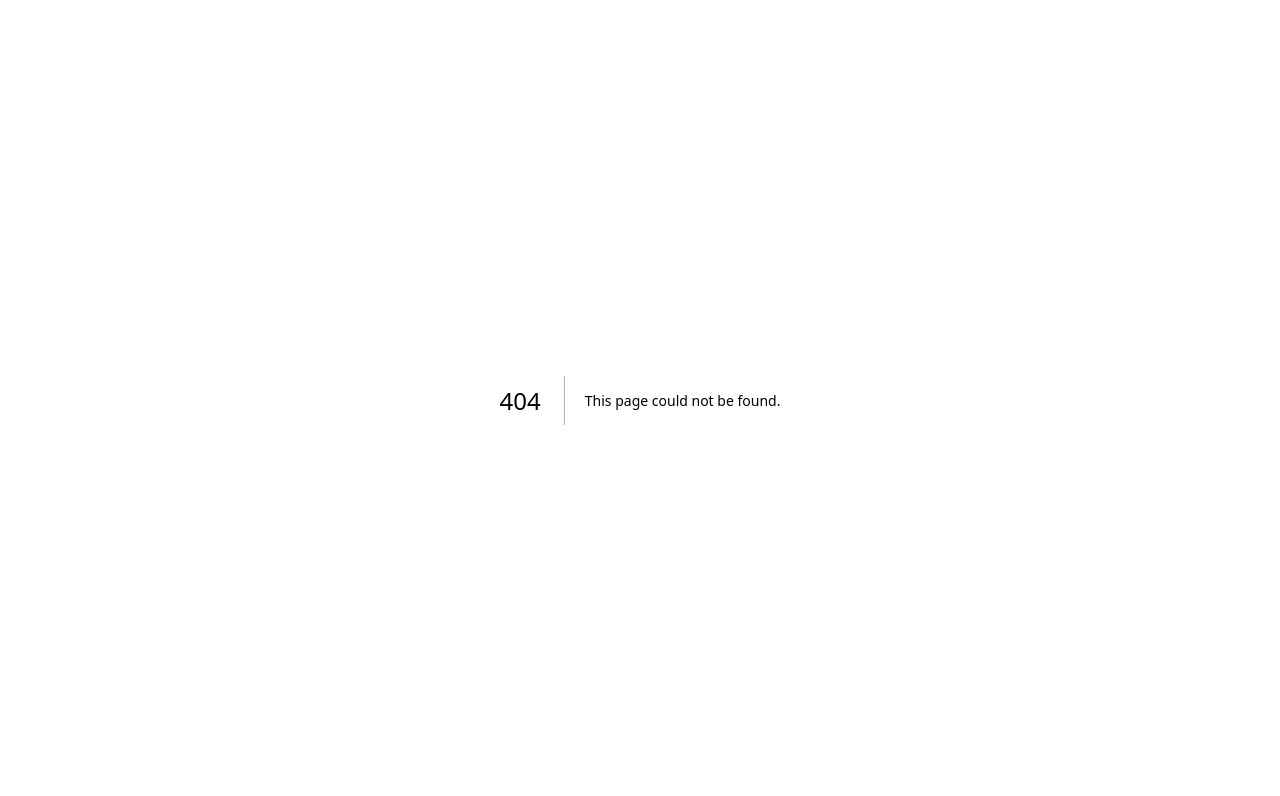
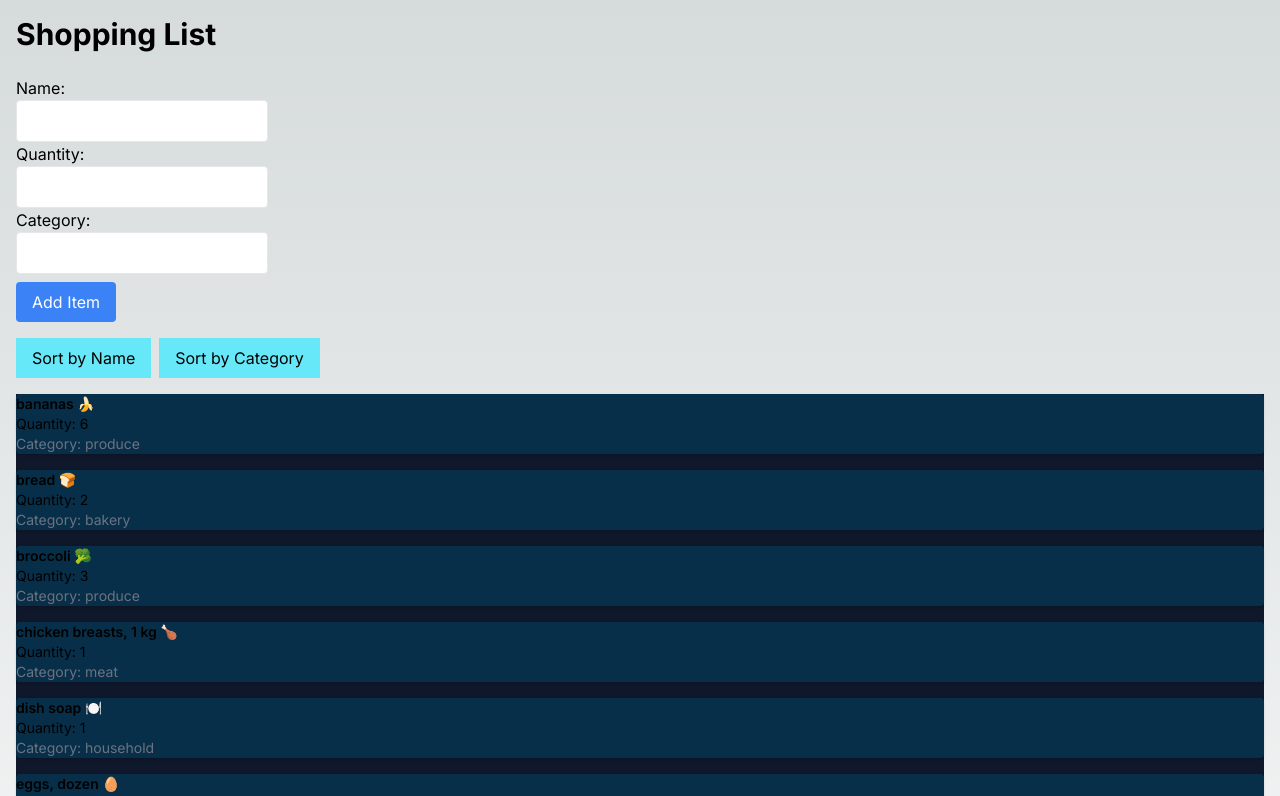
Before and after one commit to Owais-H/cprg306-assignments, a Next.js app: page /week-6 in a window 1280 px wide. Before the commit this address had no page. Shown: the top 796 px of the page. Built offline with nearby package versions, Linux system fonts and the light colour scheme.

Commit message:
week6
week 6 assignment done

```diff
--- a/app/page.js
+++ b/app/page.js
@@ -21,6 +21,9 @@ export default function Home() {
       <div>
       <Link className={linkStyles} href="./week-5">Week 5 Assignment</Link>
       </div>
+      <div>
+      <Link className={linkStyles} href="./week-6">Week 6 Assignment</Link>
+      </div>
     </main>
   );
 }
--- /dev/null
+++ b/app/week-6/item-list.js
@@ -0,0 +1,44 @@
+import React, { useState } from 'react';
+import Item from '../week-6/item';
+
+
+export default function ItemList({ items }) {
+  const [sortBy, setSortBy] = useState('name');
+
+  const sortedItems = [...items].sort((a, b) => {
+    if (sortBy === 'name') {
+      return a.name.localeCompare(b.name);
+    } else if (sortBy === 'category') {
+      return a.category.localeCompare(b.category);
+    }
+    return 0;
+  });
+
+  return (
+    <div>
+      <div className="mb-4">
+        <button
+          className={`px-4 py-2 mr-2 ${sortBy === 'name' ? 'bg-cyan-300' : 'bg-cyan-300'}`}
+          onClick={() => setSortBy('name')}>
+          Sort by Name
+        </button>
+        <button
+          className={`px-4 py-2 ${sortBy === 'category' ? 'bg-cyan-300' : 'bg-cyan-300'}`}
+          onClick={() => setSortBy('category')}
+        >
+          Sort by Category
+        </button>
+      </div>
+      <div className="bg-slate-900">
+        {sortedItems.map((item) => (
+          <Item
+            key={item.id}
+            name={item.name}
+            quantity={item.quantity}
+            category={item.category}
+          />
+        ))}
+      </div>
+    </div>
+  );
+}
--- /dev/null
+++ b/app/week-6/item.js
@@ -0,0 +1,11 @@
+import React from 'react';
+
+export default function Item({ name, quantity, category }) {
+  return (
+    <div className="mb-4 bg-sky-950 rounded shadow">
+      <h3 className="text-sm font-semibold">{name}</h3>
+      <p className="text-sm">Quantity: {quantity}</p>
+      <p className="text-sm text-gray-500">Category: {category}</p>
+    </div>
+  );
+}
--- /dev/null
+++ b/app/week-6/items.json
@@ -0,0 +1,74 @@
+[
+    {
+      "id": "1h2GJKH12gkHG31h1H",
+      "name": "milk, 4 L 🥛",
+      "quantity": 1,
+      "category": "dairy"
+    },
+    {
+      "id": "2KJH3k2j3H1k2J3K1H",
+      "name": "bread 🍞",
+      "quantity": 2,
+      "category": "bakery"
+    },
+    {
+      "id": "3h2KJH3k2j3H1k2J3",
+      "name": "eggs, dozen 🥚",
+      "quantity": 2,
+      "category": "dairy"
+    },
+    {
+      "id": "4k2J3K1H2GJKH12gk",
+      "name": "bananas 🍌",
+      "quantity": 6,
+      "category": "produce"
+    },
+    {
+      "id": "5H1h1H2KJH3k2j3H",
+      "name": "broccoli 🥦",
+      "quantity": 3,
+      "category": "produce"
+    },
+    {
+      "id": "6H1k2J3K1H2GJKH1",
+      "name": "chicken breasts, 1 kg 🍗",
+      "quantity": 1,
+      "category": "meat"
+    },
+    {
+      "id": "7gkHG31h1H2KJH3k",
+      "name": "pasta sauce 🍝",
+      "quantity": 3,
+      "category": "canned goods"
+    },
+    {
+      "id": "8j3H1k2J3K1H2GJK",
+      "name": "spaghetti, 454 g 🍝",
+      "quantity": 2,
+      "category": "dry goods"
+    },
+    {
+      "id": "9H12gkHG31h1H2KJ",
+      "name": "toilet paper, 12 pack 🧻",
+      "quantity": 1,
+      "category": "household"
+    },
+    {
+      "id": "10H3k2j3H1k2J3K1",
+      "name": "paper towels, 6 pack",
+      "quantity": 1,
+      "category": "household"
+    },
+    {
+      "id": "11k2J3K1H2GJKH12",
+      "name": "dish soap 🍽️",
+      "quantity": 1,
+      "category": "household"
+    },
+    {
+      "id": "12GJKH12gkHG31h1",
+      "name": "hand soap 🧼",
+      "quantity": 4,
+      "category": "household"
+    }
+  ]
--- /dev/null
+++ b/app/week-6/new-item.js
@@ -0,0 +1,64 @@
+import React, { useState } from 'react';
+import {v4 as uuidv4} from 'uuid';
+export default function NewItem({ onAddItem }) {
+  const [name, setName] = useState('');
+  const [quantity, setQuantity] = useState('');
+  const [category, setCategory] = useState('');
+
+  const handleSubmit = (e) => {
+    e.preventDefault();
+    if (name && quantity && category) {
+      const newItem = {
+        id: uuidv4(),
+        name,
+        quantity: parseInt(quantity),
+        category,
+      };
+      onAddItem(newItem);
+      setName('');
+      setQuantity('');
+      setCategory('');
+    }
+  };
+
+  return (
+    <form onSubmit={handleSubmit} className="mb-4">
+      <div>
+        <label className="block">Name:</label>
+        <input
+          type="text"
+          value={name}
+          onChange={(e) => setName(e.target.value)}
+          className="border rounded p-2"
+          required
+          style={{color:'black'}}
+        />
+      </div>
+      <div>
+        <label className="block">Quantity:</label>
+        <input
+          type="number"
+          value={quantity}
+          onChange={(e) => setQuantity(e.target.value)}
+          className="border rounded p-2"
+          required
+          style={{color:'black'}}
+        />
+      </div>
+      <div>
+        <label className="block">Category:</label>
+        <input
+          type="text"
+          value={category}
+          onChange={(e) => setCategory(e.target.value)}
+          className="border rounded p-2"
+          required
+          style={{color:'black'}}
+        />
+      </div>
+      <button type="submit" className="mt-2 px-4 py-2 bg-blue-500 text-white rounded">
+        Add Item
+      </button>
+    </form>
+  );
+}
--- /dev/null
+++ b/app/week-6/page.js
@@ -0,0 +1,24 @@
+"use client";
+
+import React, { useState } from 'react';
+
+
+import itemsData from './items.json';
+import NewItem from './new-item';
+import ItemList from '../week-6/item-list';
+
+export default function Page() {
+  const [items, setItems] = useState(itemsData);
+
+  const handleAddItem = (newItem) => {
+    setItems((prevItems) => [...prevItems, newItem]);
+  };
+
+  return (
+    <main className="container mx-auto p-4">
+      <h1 className="text-3xl font-bold mb-6">Shopping List</h1>
+      <NewItem onAddItem={handleAddItem} />
+      <ItemList items={items} />
+    </main>
+  );
+}
```
Also changed, not shown: package.json (+5 -4 lines), app/week-5/items.json (renamed from app/week-5/item.json), 1 other file (tests, documents, lock files or other folders).
